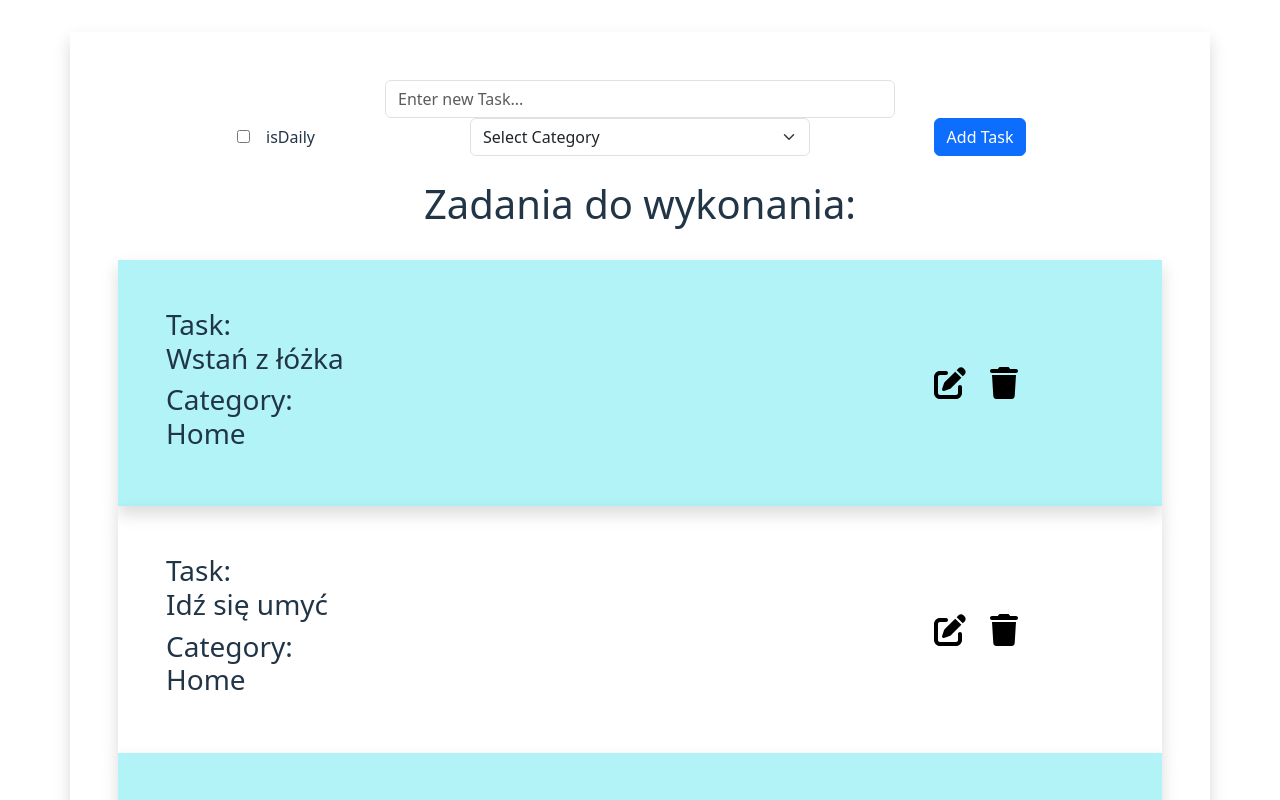
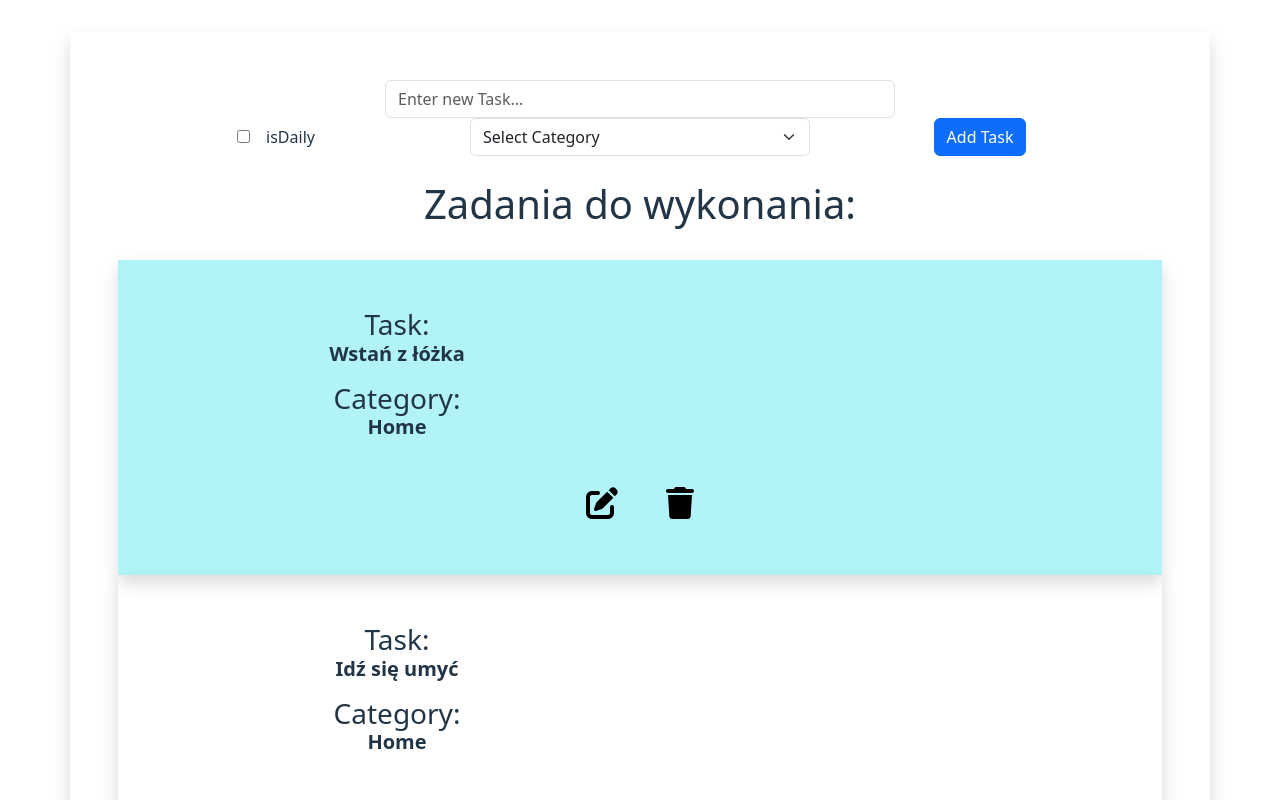
Before and after one commit to JakubSwiatlochgit/JakubSwiatlochgit.github.io, a React (Vite) app: page / in a window 1280 px wide. Shown: the top 800 px of the page. Built offline with nearby package versions, Linux system fonts and the light colour scheme.

Commit message:
BUGfix for edit input, styling improved, resposivity

```diff
--- a/src/Components/Todo.jsx
+++ b/src/Components/Todo.jsx
@@ -2,10 +2,10 @@ import {useState} from "react";
 import { FontAwesomeIcon } from "@fortawesome/react-fontawesome";
 import { faPenToSquare, faTrash } from "@fortawesome/free-solid-svg-icons";
 
-const Todo = ({ task, category, toggleComplete, removeTodo, handleEdit }) => {
+const Todo = ({ task, toggleComplete, removeTodo, handleEdit }) => {
 
   const [showEdit, setShowEdit] = useState(false)
-  const [newDesc, setNewDesc] = useState('');
+  const [newDesc, setNewDesc] = useState(task.desc);
 
   let checkLogic = `${task.completed ? "completed" : ""} ${
     task.isDaily ? "daily" : ""
@@ -23,41 +23,51 @@ const Todo = ({ task, category, toggleComplete, removeTodo, handleEdit }) => {
   return (
     <div className={containerClass}>
       <div className="row">
-        <div className="col-12 col-md-8 d-flex align-items-center">
+        <div className="col-12 col-md-6 text-center">
           <h3
             onClick={() => toggleComplete(task.id, task.completed)}
             className={`${checkLogic}`}
           >
             <p className="mb-0">Task:</p>
-            {task.desc}
+
+            <p className="lead fw-bold">{task.desc}</p>
 
             <p className="mt-2 mb-0">Category:</p>
-            {task.category}
+
+            <p className="lead fw-bold">{task.category}</p>
           </h3>
 
         </div>
         {
           showEdit && (
+            <div className="container col-12 col-md-6 d-flex align-items-center flex-column justify-content-center text-center">
+              <div className="row">
                 <div className="inputEdit">
                   <input
                     type="text"
+                    className="form-control"
                     value={newDesc}
                     onChange={(e) => setNewDesc(e.target.value)}
                   />
-              <button onClick={() => {
+                  <button
+                  className="btn btn-success mt-3"
+                  onClick={() => {
                     handleEdit(task.id, newDesc);
                     setShowEdit(false);
                   }}> Apply </button>
                 </div>
+              </div>
+            </div>
           )
         }
-        <div className="col-12 col-md-4 d-flex justify-content-center align-items-center">
-          <div className="icons ">
+        <div className="col-12 mt-4 text-center d-flex justify-content-center align-items-center">
+          <div className="icons">
             <FontAwesomeIcon
               icon={faPenToSquare}
-              className="mx-4 icon icon-Edit"
+              className="icon icon-Edit"
               onClick={() => showEditFormHandler(task.id)}
             />
+            <span className="mx-4"></span>
             <FontAwesomeIcon
               icon={faTrash}
               onClick={() => removeTodo(task.id)}
```
Lines whose indentation alone changed are shown as unchanged.
